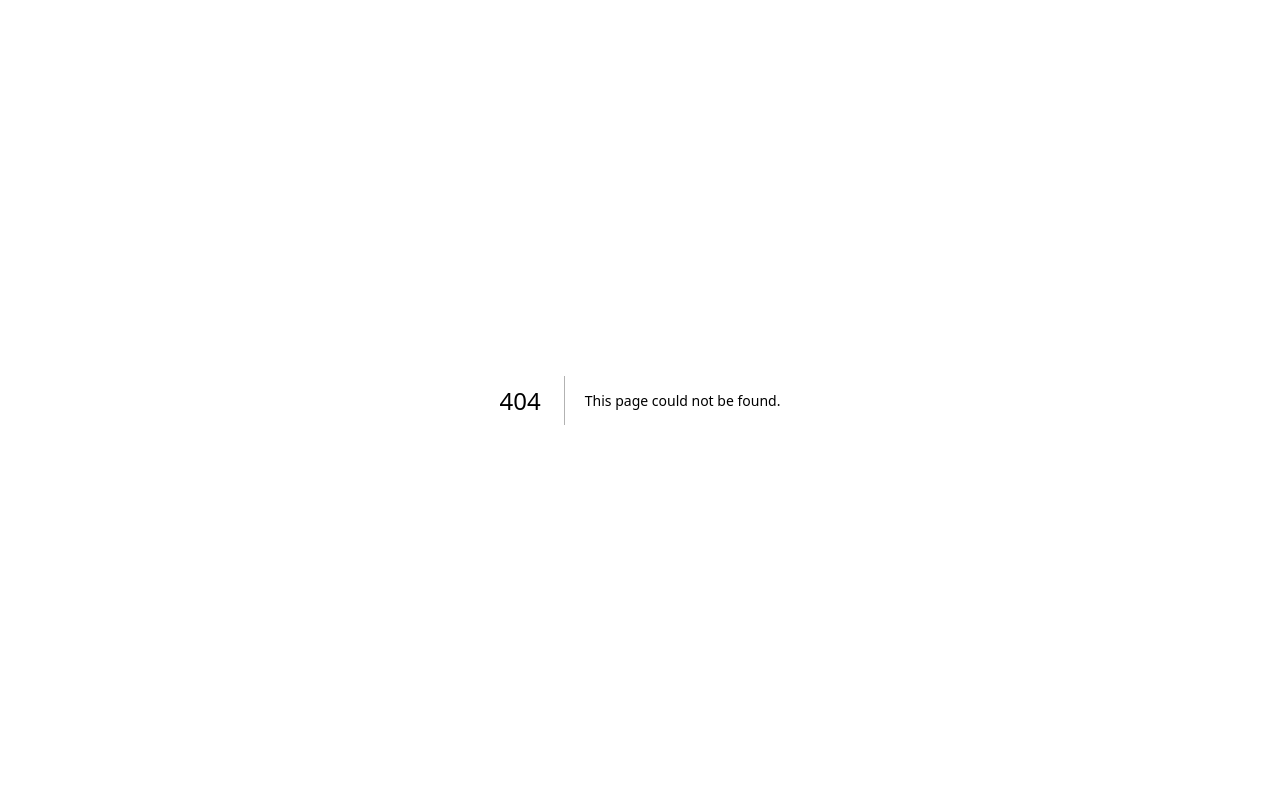
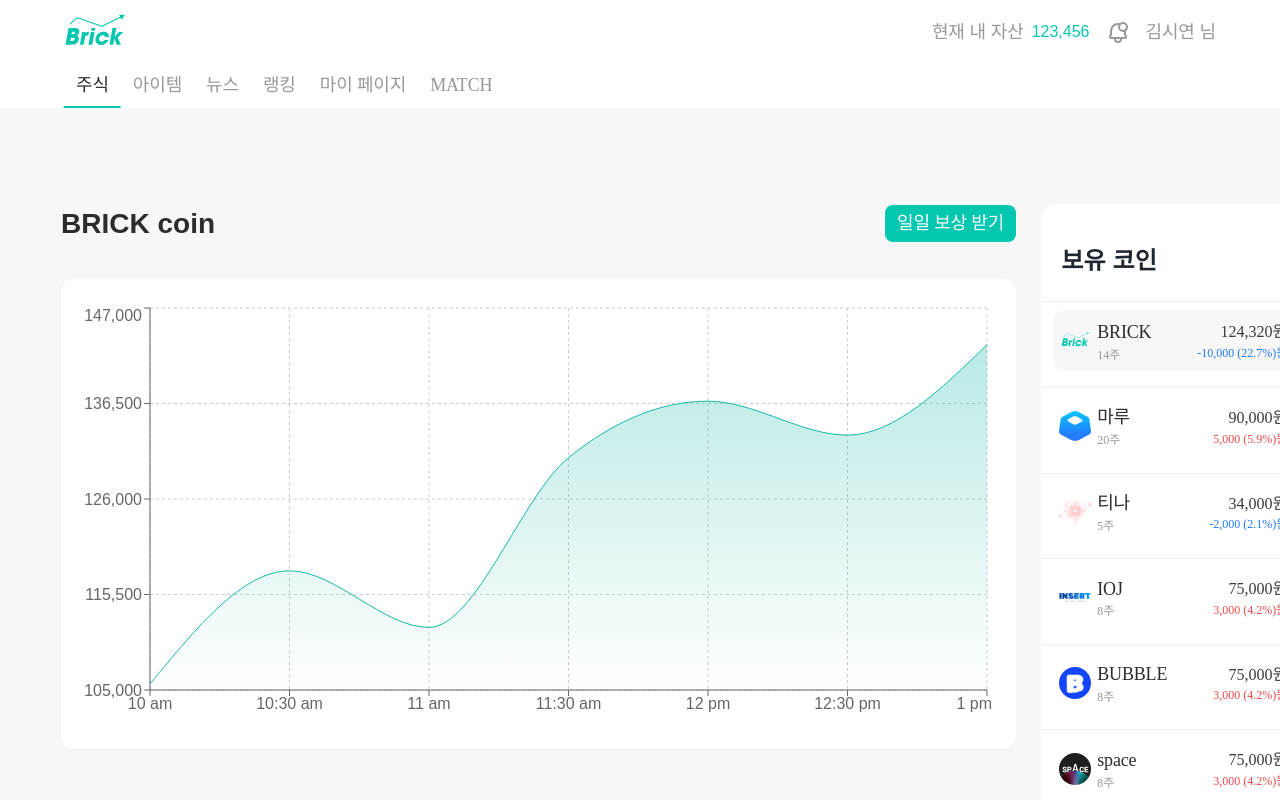
Before and after one commit to SHYY-BRICK/BRICK_WEB, a Next.js app: page /stock in a window 1280 px wide. Before the commit this address had no page. Built offline with nearby package versions, Linux system fonts and the light colour scheme; a web font is replaced by a local one.

Commit message:
feat: stock 페이지 퍼블리싱

```diff
--- a/package.json
+++ b/package.json
@@ -11,7 +11,8 @@
   "dependencies": {
     "next": "15.3.1",
     "react": "^19.0.0",
-    "react-dom": "^19.0.0"
+    "react-dom": "^19.0.0",
+    "recharts": "^3.0.2"
   },
   "devDependencies": {
     "@eslint/eslintrc": "^3",
--- /dev/null
+++ b/src/app/stock/page.tsx
@@ -0,0 +1,135 @@
+"use client";
+
+import BigButton from "@/components/BigButton";
+import CoinChart from "@/components/CoinChart";
+import Header from "@/components/Header";
+import SmallButton from "@/components/SmallButton";
+import StockMini from "@/components/StockMini";
+import React, { useState } from "react";
+
+const coins = [
+  {
+    stockName: "BRICK",
+    stockNum: 14,
+    stockPrice: 124320,
+    stockChange: -10000,
+    stockChangeRate: "22.7",
+  },
+  {
+    stockName: "마루",
+    stockNum: 20,
+    stockPrice: 90000,
+    stockChange: 5000,
+    stockChangeRate: "5.9",
+  },
+  {
+    stockName: "티나",
+    stockNum: 5,
+    stockPrice: 34000,
+    stockChange: -2000,
+    stockChangeRate: "2.1",
+  },
+  {
+    stockName: "IOJ",
+    stockNum: 8,
+    stockPrice: 75000,
+    stockChange: 3000,
+    stockChangeRate: "4.2",
+  },
+  {
+    stockName: "BUBBLE",
+    stockNum: 8,
+    stockPrice: 75000,
+    stockChange: 3000,
+    stockChangeRate: "4.2",
+  },
+  {
+    stockName: "space",
+    stockNum: 8,
+    stockPrice: 75000,
+    stockChange: 3000,
+    stockChangeRate: "4.2",
+  },
+  {
+    stockName: "하프",
+    stockNum: 8,
+    stockPrice: 75000,
+    stockChange: 3000,
+    stockChangeRate: "4.2",
+  },
+  {
+    stockName: "부마위키",
+    stockNum: 8,
+    stockPrice: 75000,
+    stockChange: 3000,
+    stockChangeRate: "4.2",
+  },
+  {
+    stockName: "티치몬",
+    stockNum: 8,
+    stockPrice: 75000,
+    stockChange: 3000,
+    stockChangeRate: "4.2",
+  },
+  {
+    stockName: "FLA",
+    stockNum: 8,
+    stockPrice: 75000,
+    stockChange: 3000,
+    stockChangeRate: "4.2",
+  },
+  {
+    stockName: "MATCH",
+    stockNum: 8,
+    stockPrice: 75000,
+    stockChange: 3000,
+    stockChangeRate: "4.2",
+  },
+];
+
+const Page = () => {
+  const [selectedCoin, setSelectedCoin] = useState(coins[0]);
+  return (
+    <div className="w-[100vw] h-[100vh] overflow-hidden bg-grey-300">
+      <Header name="김시연" />
+      <main className="flex py-24 pl-[61px] w-full gap-[1.5625rem]">
+        <section className="flex flex-col w-full">
+          <header className="flex justify-between items-center pb-9">
+            <p className="text-h2 text-[#2C2C2C] font-bold">
+              {selectedCoin.stockName} coin
+            </p>
+            <SmallButton text="일일 보상 받기" colorType="primary" />
+          </header>
+          <section className="w-full">
+            <CoinChart coin={selectedCoin} />
+          </section>
+          <figure className="flex w-full justify-end gap-6 pt-[94px]">
+            <BigButton text="매수" colorType="buy" />
+            <BigButton text="매도" colorType="sell" />
+          </figure>
+        </section>
+        <aside className="w-[25%] py-10 rounded-l-2xl bg-white h-screen overflow-y-auto">
+          <p className="px-5 pb-6 text-h3 font-semibold text-[#212730]">
+            보유 코인
+          </p>
+          <section className="flex flex-col gap-2">
+            {coins.map((coin, index) => (
+              <StockMini
+                key={index}
+                stockName={coin.stockName}
+                stockNum={coin.stockNum}
+                stockPrice={coin.stockPrice}
+                stockChange={coin.stockChange}
+                stockChangeRate={coin.stockChangeRate}
+                selected={selectedCoin.stockName === coin.stockName}
+                onClick={() => setSelectedCoin(coin)}
+              />
+            ))}
+          </section>
+        </aside>
+      </main>
+    </div>
+  );
+};
+
+export default Page;
--- /dev/null
+++ b/src/assets/RightArrowIcon.tsx
@@ -0,0 +1,26 @@
+import React from "react";
+
+const RightArrowIcon = () => {
+  return (
+    <svg
+      width="24"
+      height="24"
+      viewBox="0 0 24 24"
+      fill="none"
+      xmlns="http://www.w3.org/2000/svg"
+    >
+      <g id="icon-right-arrow">
+        <path
+          id="Vector"
+          d="M9 5L16 12L9 19"
+          stroke="#989898"
+          strokeWidth="2"
+          strokeLinecap="round"
+          strokeLinejoin="round"
+        />
+      </g>
+    </svg>
+  );
+};
+
+export default RightArrowIcon;
--- /dev/null
+++ b/src/components/CoinChart.tsx
@@ -0,0 +1,85 @@
+"use client";
+
+import {
+  XAxis,
+  YAxis,
+  Tooltip,
+  ResponsiveContainer,
+  CartesianGrid,
+  Area,
+  AreaChart,
+} from "recharts";
+
+interface CoinData {
+  stockName: string;
+  stockPrice: number;
+}
+
+interface CoinChartProps {
+  coin: CoinData;
+}
+
+const CoinChart = ({ coin }: CoinChartProps) => {
+  // coin.stockPrice를 기준으로 임의의 변동 그래프 생성 (예시)
+  const data = [
+    { time: "10 am", value: coin.stockPrice * 0.85 },
+    { time: "10:30 am", value: coin.stockPrice * 0.95 },
+    { time: "11 am", value: coin.stockPrice * 0.9 },
+    { time: "11:30 am", value: coin.stockPrice * 1.05 },
+    { time: "12 pm", value: coin.stockPrice * 1.1 },
+    { time: "12:30 pm", value: coin.stockPrice * 1.07 },
+    { time: "1 pm", value: coin.stockPrice * 1.15 },
+  ];
+
+  return (
+    <div className="w-full h-[470px] rounded-xl bg-white p-6 shadow-sm">
+      <ResponsiveContainer width="100%" height="100%">
+        <AreaChart data={data}>
+          <defs>
+            <linearGradient id="colorUv" x1="0" y1="0" x2="0" y2="1">
+              <stop offset="0%" stopColor="#14b8a6" stopOpacity={0.3} />
+              <stop offset="100%" stopColor="#14b8a6" stopOpacity={0} />
+            </linearGradient>
+          </defs>
+          <CartesianGrid strokeDasharray="3 3" />
+          <XAxis dataKey="time" />
+          <YAxis
+            tickFormatter={(val) => `₩${val.toLocaleString()}`}
+            domain={["auto", "auto"]}
+          />
+          <Tooltip
+            content={({ active, payload, label }) => {
+              if (active && payload && payload.length) {
+                return (
+                  <div
+                    style={{
+                      backgroundColor: "#14b8a6",
+                      borderRadius: "8px",
+                      padding: "8px 12px",
+                      color: "#fff",
+                      fontSize: "14px",
+                      fontWeight: 500,
+                    }}
+                  >
+                    <p style={{ marginBottom: "4px" }}>{label}</p>
+                    <p>₩ {Math.round(payload[0].value).toLocaleString()}</p>
+                  </div>
+                );
+              }
+              return null;
+            }}
+          />
+          <Area
+            type="monotone"
+            dataKey="value"
+            stroke="#14b8a6"
+            fillOpacity={1}
+            fill="url(#colorUv)"
+          />
+        </AreaChart>
+      </ResponsiveContainer>
+    </div>
+  );
+};
+
+export default CoinChart;
--- a/src/components/StockMini.tsx
+++ b/src/components/StockMini.tsx
@@ -1,14 +1,38 @@
-"use client";
-
-import React, { useState } from "react";
+import Brick from "@/assets/coins/Brick";
+import Maru from "@/assets/coins/Maru";
+import Tina from "@/assets/coins/Tina";
+import Ioj from "@/assets/coins/Ioj";
+import Bubble from "@/assets/coins/Bubble";
+import Space from "@/assets/coins/Space";
+import Harp from "@/assets/coins/Harp";
+import Buma from "@/assets/coins/Buma";
+import Teachmon from "@/assets/coins/Teachmon";
+import Fla from "@/assets/coins/Fla";
+import Match from "@/assets/coins/Match";
 
 interface StockMiniProps {
   stockName: string;
   stockNum?: number;
   stockPrice: number;
-  stockChange: string;
+  stockChange: number;
   stockChangeRate: string;
+  selected?: boolean;
+  onClick: () => void;
 }
+
+const stockIcons: Record<string, React.FC> = {
+  BRICK: Brick,
+  마루: Maru,
+  티나: Tina,
+  IOJ: Ioj,
+  BUBBLE: Bubble,
+  space: Space,
+  하프: Harp,
+  부마위키: Buma,
+  티치몬: Teachmon,
+  FLA: Fla,
+  MATCH: Match,
+};
 
 const StockMini = ({
   stockName,
@@ -16,40 +40,44 @@ const StockMini = ({
   stockPrice,
   stockChange,
   stockChangeRate,
+  selected,
+  onClick,
 }: StockMiniProps) => {
-  const [isClicked, setIsClicked] = useState(false);
-
-  const handleClick = () => {
-    setIsClicked((prev) => !prev);
-  };
+  const IconComponent =
+    stockIcons[stockName] ??
+    (() => <div className="w-8 h-8 bg-grey-400 rounded-full" />);
 
   return (
     <main
-      onClick={handleClick}
+      onClick={onClick}
       className="flex w-[16.5rem] cursor-pointer py-[0.5rem] px-3 border-t-[0.0625rem] border-grey-400 bg-white"
     >
       <div
         className={`flex justify-between w-full py-[0.4688rem] px-[0.375rem] rounded-xl ${
-          isClicked ? "bg-grey-700" : "bg-white"
+          selected ? "bg-grey-300" : "bg-white"
         }`}
       >
         <div className="flex items-center gap-[0.375rem]">
-          <div className="w-8 h-8 rounded-full bg-grey-400" />
+          <IconComponent />
           <div className="flex flex-col">
             <span className="text-p1 text-grey-1200 font-[regular]">
               {stockName}
             </span>
             <span className="text-caption text-grey-700 font-[medium]">
-              {stockNum}주
+              {stockNum?.toLocaleString()}주
             </span>
           </div>
         </div>
-        <div className="flex flex-col justify-center">
-          <span className="text-p2 text-grey-1000 font-[regular] ml-auto">
-            {stockPrice}원
+        <div className="flex flex-col justify-center items-end">
+          <span className="text-p2 text-grey-1000 font-[regular]">
+            {stockPrice.toLocaleString()}원
           </span>
-          <span className="text-caption text-blue font-[medium]">
-            {stockChange}({stockChangeRate}%)원
+          <span
+            className={`text-caption font-[medium] ${
+              stockChange > 0 ? "text-red" : "text-blue"
+            }`}
+          >
+            {stockChange.toLocaleString()} ({stockChangeRate}%)원
           </span>
         </div>
       </div>
```
Also changed, not shown: 1 other file (tests, documents, lock files or other folders).
